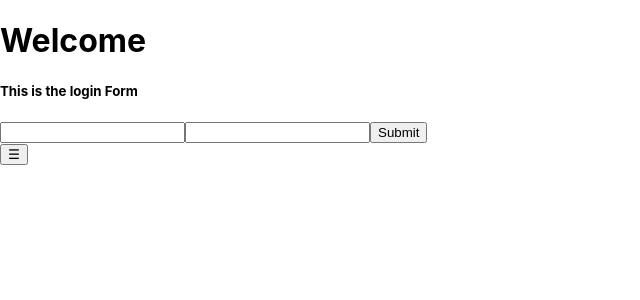
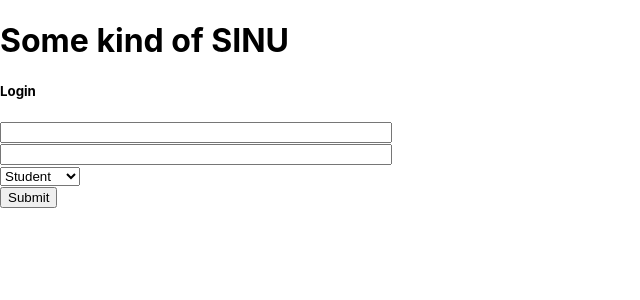
Before and after one commit to laviniamaties/DISI, a React (Create React App) app in the folder client/: page / in a window 1280 px wide. Shown: the top 300 px of the page, without its empty margins (0-640 px from the left). Built offline with nearby package versions, Linux system fonts and the light colour scheme.

Commit message:
Backend integration in front-end, login form rework

```diff
--- a/client/src/App.tsx
+++ b/client/src/App.tsx
@@ -1,6 +1,7 @@
 import React, { Component } from 'react';
 import { BrowserRouter as Router, Route, Link } from 'react-router-dom';
-import LoginPage from './Pages/LoginPage/Login.page';
+
+import LoginPage from './Pages/LoginPage/login-page';
 import TeacherHomePage from './Pages/TeacherHomePage/teacher-home.page';
 import StudentHomePage from './Pages/StudentHomePage/student-home.page';
 import SecretaryHomePage from './Pages/SecretaryHomePage/secretary-home.page';
--- a/client/src/Components/LoginForm.tsx
+++ /dev/null
@@ -1,68 +0,0 @@
-import React, { Component } from 'react'
-
-class LoginForm extends Component {
-
-    state = {
-        email: '',
-        password: '',
-        role: '',
-        open: false
-    }
-
-    private handleSubmit = (e: any) => {
-        e.preventDefault();
-
-        console.log(this.state)
-    }
-
-    private handleChange = (e: any) => {
-        this.setState({
-            [e.target.name]: e.target.value
-        })
-    }
-
-    handleButtonClick = () => {
-        this.setState((state: any) => {
-          return {
-            open: !state.open,
-          };
-        });
-      }
-
-    public render(): any {
-        return(
-            <div className="login_form">
-                <h5>This is the login Form</h5>
-                <form onSubmit={this.handleSubmit}>
-                    <label>
-                        <input type="text" name="email" value = {this.state.email} onChange={this.handleChange}/>
-                    </label>
-                    <label>
-                        <input type="text" name="password" value = { this.state.password} onChange={this.handleChange}/>
-                    </label>
-                    <button>Submit</button>
-
-                </form>
-
-                <div className="container">
-                    <button type="button" className="button"onClick={this.handleButtonClick}>
-                        ☰
-                    </button>
-                    {this.state.open && (
-                        <div className="dropdown">
-                        <ul>
-                            <li>Option 1</li>
-                            <li>Option 2</li>
-                            <li>Option 3</li>
-                            <li>Option 4</li>
-                        </ul>
-                        </div>
-                    )}
-                </div>
-
-            </div>
-        )
-    }
-}
-
-export default LoginForm
--- /dev/null
+++ b/client/src/Components/login-form.styles.css
@@ -0,0 +1,15 @@
+.container {
+    height: 100%;
+    width: 100%;
+    align-items: center;
+}
+.login-form {
+    align-self: center;
+    justify-content: space-between;
+    flex: 1;
+    flex-direction: column;
+    width: 30%;
+}
+.form-input {
+    width: 100%;
+}
--- /dev/null
+++ b/client/src/Components/login-form.tsx
@@ -0,0 +1,67 @@
+import React, { Component } from 'react'
+import './login-form.styles.css';
+
+class LoginForm extends Component {
+
+    state = {
+        email: '',
+        password: '',
+        role: 'Student',
+        open: false
+    }
+
+    private handleSubmit = (e: any) => {
+        e.preventDefault();
+
+        console.log(this.state)
+    }
+
+    private handleChange = (e: any) => {
+        this.setState({
+            [e.target.name]: e.target.value
+        })
+    }
+
+    private selectRole = (e: any): void => {
+        this.setState({
+            role: e.target.value
+        })
+    }
+
+    public render(): any {
+        return(
+            <div className="container">
+                <h5>Login</h5>
+                <form onSubmit={this.handleSubmit}>
+                    <div className='login-form'>
+                        <input
+                            type="text"
+                            name="email"
+                            value = {this.state.email}
+                            onChange={this.handleChange}
+                            className={'form-input'}
+                        />
+                        <input
+                            type="password"
+                            name="password"
+                            value = { this.state.password}
+                            onChange={this.handleChange}
+                            datatype={'password'}
+                            className={'form-input'}
+                        />
+                        <div className={'form-input'}>
+                            <select value={this.state.role} onChange={this.selectRole}>
+                                <option>Student</option>
+                                <option>Secretary</option>
+                                <option>Teacher</option>
+                            </select>
+                        </div>
+                        <button>Submit</button>
+                    </div>
+                </form>
+            </div>
+        )
+    }
+}
+
+export default LoginForm
--- /dev/null
+++ b/client/src/Pages/LoginPage/login-page-styles.css
@@ -0,0 +1,6 @@
+.app {
+    align-items: center;
+    justify-content: center;
+    height: 100%;
+    width: 100%;
+}
--- a/client/src/Pages/LoginPage/Login.page.tsx
+++ b/client/src/Pages/LoginPage/login-page.tsx
@@ -1,13 +1,12 @@
 import React, { Component } from 'react';
-import LoginForm from '../../Components/LoginForm';
+import LoginForm from '../../Components/login-form';
 
 class LoginPage extends Component {
   public render(): any {
     return(
       <div className="app">
-        <h1>Welcome</h1>
+        <h1>Some kind of SINU</h1>
         <LoginForm />
-
       </div>
     )
   }
```
Also changed, not shown: client/src/Services/backend-request-handler.ts (added, +60 -0 lines), client/src/Pages/LoginPage/Login.styles.css (deleted).
